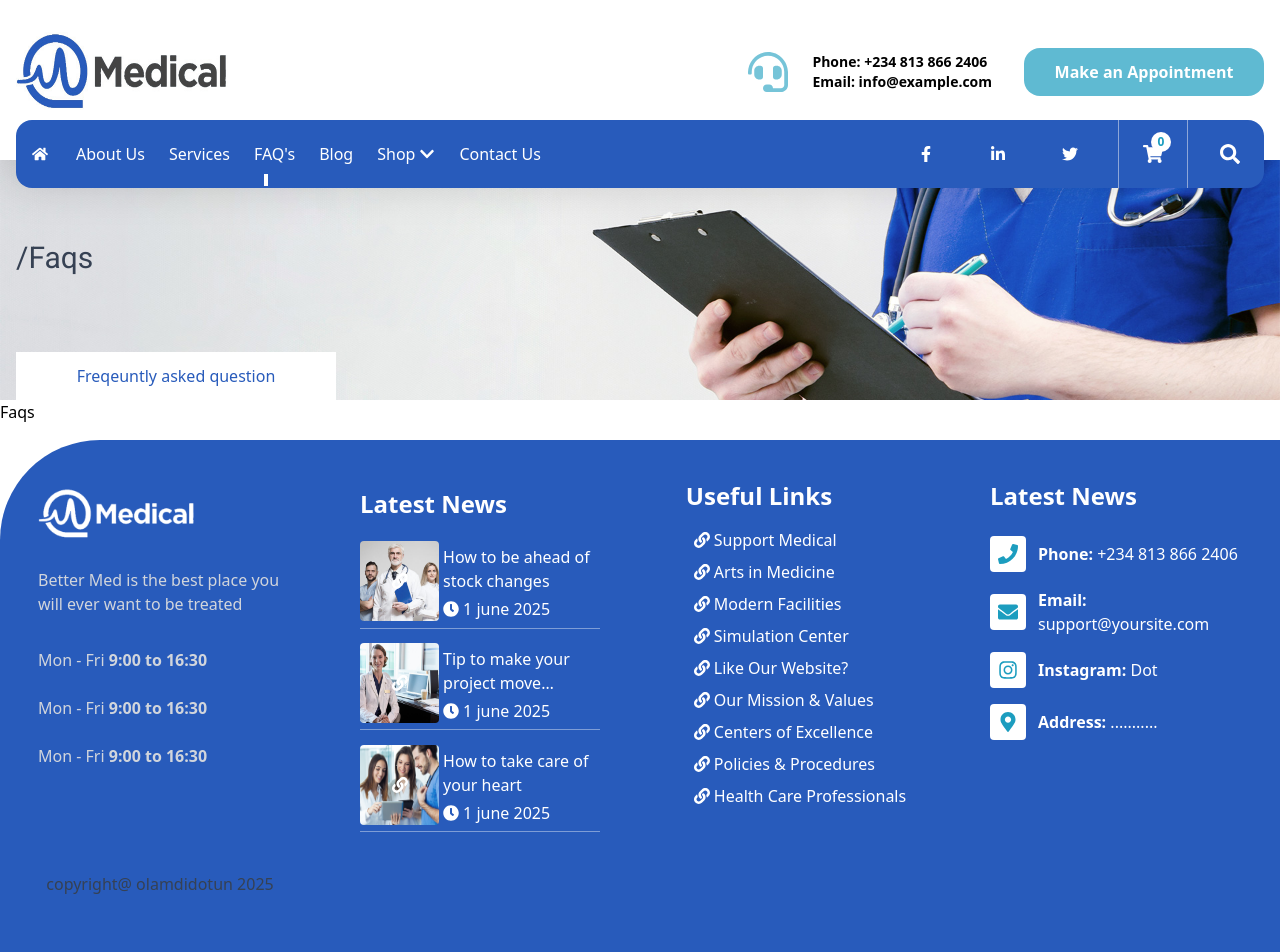
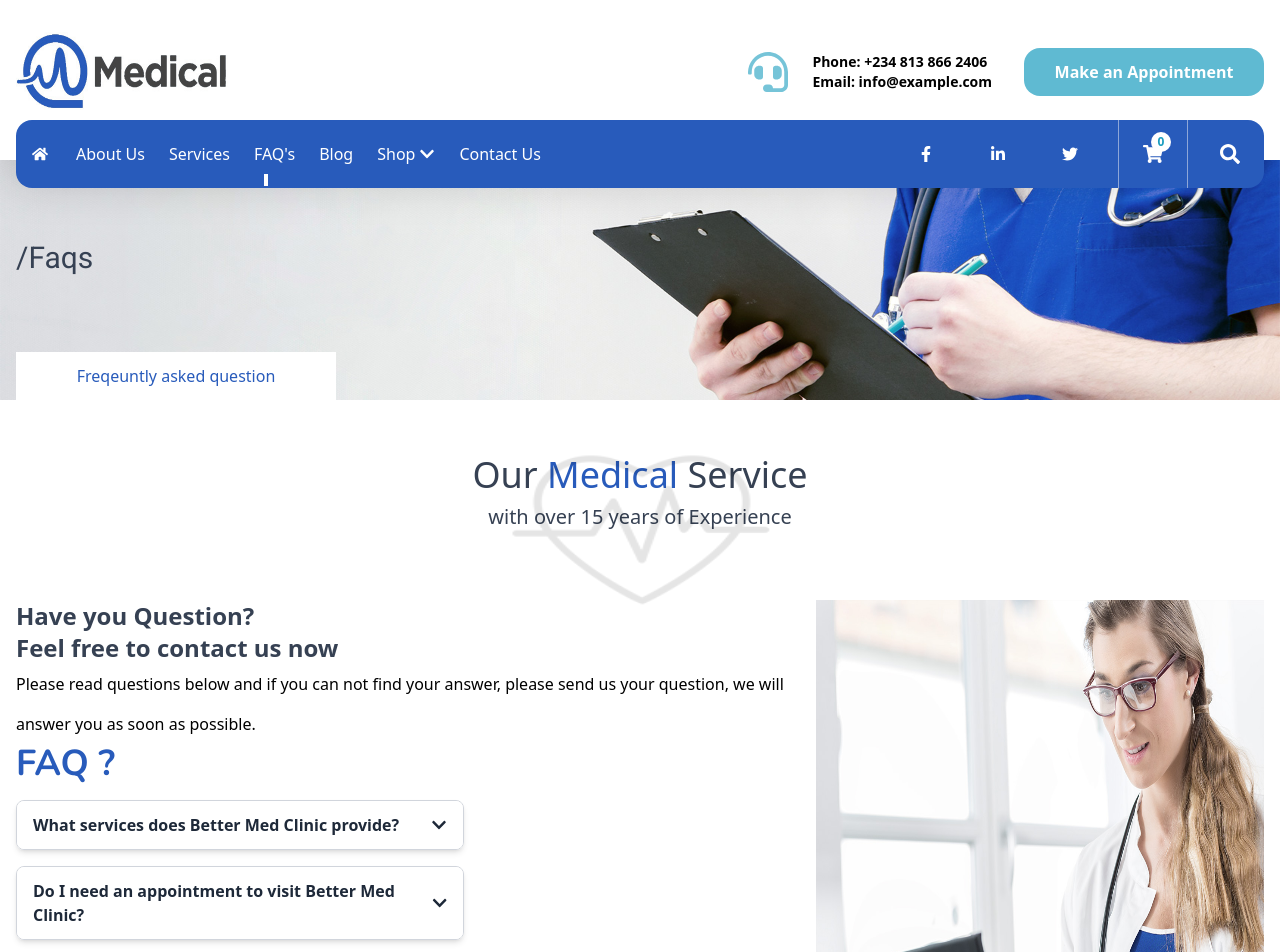
Before and after one commit to Dotuncom/Better-Med, a React (Vite) app: page /faqs in a window 1280 px wide. Shown: the top 952 px of the page. Built offline with nearby package versions, Linux system fonts and the light colour scheme.

Commit message:
blog page

```diff
--- /dev/null
+++ b/src/components/BlogList.tsx
@@ -0,0 +1,67 @@
+import type { BlogCardProps } from "./ui/Card/BlogCard";
+import BlogCard from "./ui/Card/BlogCard";
+import image1 from '../assets/about-3.jpg'
+import image2 from '../assets/p10-600x480.jpg'
+import image3 from '../assets/p9-300x300.jpg'
+import image4 from '../assets/p8-300x300.jpg'
+import image5 from '../assets/p6-600x480.jpg'
+
+const blogData: BlogCardProps[] = [
+  {
+    id: 1,
+    image: image1,
+    title: "How to Be Ahead of Stock Changes",
+    date: "1 June 2024",
+    description:
+      "Lorem ipsum dolor sit amet, consectetur adipiscing elit. Cras molestie blandit lobortis.",
+    link: "#",
+  },
+  {
+    id: 2,
+    image: image2,
+    title: "Top 5 Health Tips for Busy People",
+    date: "10 July 2024",
+    description:
+      "Curabitur vel libero at mauris pretium lacinia. Suspendisse potenti. Etiam nec luctus justo.",
+    link: "#",
+  },
+  {
+    id: 3,
+    image: image3,
+    title: "Better Med Clinic Expands Services",
+    date: "20 August 2024",
+    description:
+      "Proin vel nisi a nisl fermentum dapibus. Integer feugiat, ligula in cursus commodo.",
+    link: "#",
+  },
+  {
+    id: 4,
+    image: image4,
+    title: "Understanding Your Medical Insurance",
+    date: "5 September 2024",
+    description:
+      "Vestibulum consequat, magna at bibendum tincidunt, felis dui scelerisque turpis.",
+    link: "#",
+  },
+];
+
+
+const BlogList = () => {
+  return (
+    <div className="grid grid-cols-1 md:grid-cols-2 lg:grid-cols-2 gap-12">
+      {blogData.map((blog) => (
+        <BlogCard
+        id={blog.id}
+          key={blog.id}
+          image={blog.image}
+          title={blog.title}
+          date={blog.date}
+          description={blog.description}
+          link={blog.link}
+        />
+      ))}
+    </div>
+  );
+};
+
+export default BlogList
--- /dev/null
+++ b/src/components/FaqList.tsx
@@ -0,0 +1,60 @@
+import { useState } from "react";
+import FaqWrapper from "./FaqWrapper";
+
+const faqData = [
+  {
+    id: 1,
+    question: "What services does Better Med Clinic provide?",
+    answer:
+      "Better Med Clinic offers comprehensive medical services including general checkups, diagnostics, specialized care, and emergency services.",
+  },
+  {
+    id: 2,
+    question: "Do I need an appointment to visit Better Med Clinic?",
+    answer:
+      "Walk-ins are welcome, but we recommend booking an appointment to reduce waiting times and ensure you are attended to promptly.",
+  },
+  {
+    id: 3,
+    question: "Does Better Med Clinic accept health insurance?",
+    answer:
+      "Yes, we accept most major health insurance providers. Please contact our reception for specific details about your coverage.",
+  },
+  {
+    id: 4,
+    question: "What are the clinic’s opening hours?",
+    answer:
+      "We are open Monday to Saturday from 8:00 AM to 8:00 PM. On Sundays, we operate from 10:00 AM to 4:00 PM.",
+  },
+  {
+    id: 5,
+    question: "Where is Better Med Clinic located?",
+    answer:
+      "Better Med Clinic is located at 123 Health Avenue, in the heart of the city’s medical district.",
+  },
+];
+
+const FaqList = () => {
+  const [openId, setOpenId] = useState<number | null>(null);
+
+  const handleToggle = (id: number) => {
+    setOpenId(openId === id ? null : id);
+  };
+
+  return (
+    <div className="">
+      {faqData.map((faq) => (
+        <FaqWrapper
+          key={faq.id}
+          id={faq.id}
+          question={faq.question}
+          answer={faq.answer}
+          isOpen={openId === faq.id}
+          onToggle={handleToggle}
+        />
+      ))}
+    </div>
+  );
+};
+
+export default FaqList;
--- /dev/null
+++ b/src/components/FaqWrapper.tsx
@@ -0,0 +1,43 @@
+import { FaChevronDown } from "react-icons/fa";
+
+type FaqWrapperProps ={
+ id:number,
+ answer:string,
+ question:string,
+ isOpen:boolean,
+ onToggle:(id:number)=>void
+}
+const FaqWrapper = ({ id, question, answer, isOpen, onToggle }: FaqWrapperProps) => {
+
+
+
+  return (
+    <div className="max-w-md  my-4 rounded-lg border border-gray-300 shadow-md overflow-hidden">
+      {/* Question */}
+      <button
+        onClick={()=>onToggle(id)}
+        className={`px-4 py-3 flex justify-between items-center w-full text-left font-semibold text-base transition duration-300
+          ${isOpen ? "bg-primary text-white" : "bg-white text-gray-800 hover:bg-gray-100"}
+        `}
+      >
+        <h3>{question}</h3>
+        <FaChevronDown
+          className={`transform transition-transform duration-300 ${
+    isOpen ? "rotate-180" : ""
+          }`}
+        />
+      </button>
+
+      {/* Answer */}
+      <div
+        className={`px-4 overflow-hidden transition-all duration-300 ${
+    isOpen ? "max-h-40 py-3 text-gray-100 bg-primary" : "max-h-0"
+        }`}
+      >
+        {answer}
+      </div>
+    </div>
+  );
+};
+
+export default FaqWrapper;
--- /dev/null
+++ b/src/components/ui/Card/BlogCard.tsx
@@ -0,0 +1,50 @@
+import { Link } from "react-router-dom";
+import { Button } from "../button";
+import { FaLink } from "react-icons/fa";
+
+export type BlogCardProps = {
+  id: number;
+  image: string;
+  title: string;
+  description: string;
+  date: string;
+  link: string;
+};
+
+const BlogCard = ({ image, title, date, description, link }: BlogCardProps) => {
+  return (
+    <div className="group transition-all duration-300 ease-in relative w-[330px] h-[540px] p-10 rounded-2xl border-b border-accent/20">
+      <div className="w-full h-full flex flex-col items-center gap-4 justify-center">
+        <div className=" relative w-[315px] h-[315px] border p-2 border-accent/30 rounded">
+          <div className="">
+            <img
+              src={image}
+              className="w-full h-full bg-contain group-hover:scale-105 active:scale"
+              alt="blog image"
+            />
+          </div>
+          <div className="absolute inset-0 group-hover:bg-accent/40  text-white text-2xl flex items-center justify-center">
+            {" "}
+            <FaLink className="hidden group-hover:block" />
+          </div>
+        </div>
+        <div className="flex-grow space-y-4 ">
+          <div className="flex flex-col justify-center items-center">
+            <h1 className="text-[26px] text-center font-Roboto group-hover:text-accent">{title}</h1>
+            <button className="min-w-20 h-6 text-[14px]  text-accent bg-gray-300 rounded ">
+              {" "}
+              {date}
+            </button>
+          </div>
+          <p className="text-center text-gray-700 leading-8 font-Nunito">{description}</p>
+
+          <Button className="text-white absolute ">
+            <Link to={link}>view more</Link>
+          </Button>
+        </div>
+      </div>
+    </div>
+  );
+};
+
+export default BlogCard;
--- a/src/layout/DynamicLayout.tsx
+++ b/src/layout/DynamicLayout.tsx
@@ -22,7 +22,7 @@ const DynamicLayout = () => {
 
 
 
-      <div className='flex-grow mb-4    '>
+      <div className='flex-grow mb-10    '>
 
         <Outlet/>
       </div>
--- /dev/null
+++ b/src/pages/Blog.tsx
@@ -0,0 +1,13 @@
+import BlogList from "@/components/BlogList"
+
+const Blog = () => {
+  return (
+    <div className="container mx-auto py-8  px-4">
+        <div className="max-w-1/2">
+             <BlogList/>
+        </div>
+    </div>
+  )
+}
+
+export default Blog
--- a/src/pages/Faqs.tsx
+++ b/src/pages/Faqs.tsx
@@ -1,8 +1,46 @@
-
+import heart from "../assets/heart.png";
+import doctor from "../assets/woman-doctor.jpg";
+import FaqList from "@/components/FaqList";
 const Faqs = () => {
   return (
-    <div>Faqs</div>
-  )
-}
+    <div>
+      <section className=" relative w-full  lg:min-h-50 bg-contain bg-no-repeat text-center  py-12  flex  flex-col items-center   bg-center">
+        <div className="w-70 h-40 absolute  ">
+          <img src={heart} className="h-full w-full bg-contain " alt="" />
+        </div>
+        <h3 className="text-[36px] font-Nuito font-medium text-gray-700">
+          Our <span className="text-primary"> Medical </span> Service
+        </h3>
+        <h5 className="tracking-5 text-[20px] text-gray-700 ">
+          with over 15 years of Experience
+        </h5>
+      </section>
 
-export default Faqs
+      <section className=" container mx-auto px-4">
+        <div className="flex  lg:flex-row flex-col gap-2 ">
+          <div>
+            <h1 className="text-2xl font-bold text-gray-700">
+              Have you Question?
+              <h4> Feel free to contact us now</h4>{" "}
+            </h1>
+
+            <p className="leading-10">
+              Please read questions below and if you can not find your answer,
+              please send us your question, we will answer you as soon as
+              possible.
+            </p>
+            <h1 className="text-4xl font-Nunito font-bold text-primary">FAQ ?</h1>
+            <div>
+              <FaqList/>
+            </div>
+          </div>
+          <div className="max-w-md ">
+            <img src={doctor} className="w-full h-full bg-contain" alt="" />
+          </div>
+        </div>
+      </section>
+    </div>
+  );
+};
+
+export default Faqs;
--- a/src/route.tsx
+++ b/src/route.tsx
@@ -6,6 +6,7 @@ import RootLayout from "./layout/RootLayout";
 import DynamicLayout from "./layout/DynamicLayout";
 import Service from "./pages/Service";
 import Faqs from "./pages/Faqs";
+import Blog from "./pages/Blog";
 
 
 const routes:RouteObject[] = [
@@ -29,6 +30,10 @@ const routes:RouteObject[] = [
           },
           {path:'/faqs',
            element:<Faqs/>
+          },
+          {
+            path:'/blog',
+            element:<Blog/>
           }
 
         ]
```
